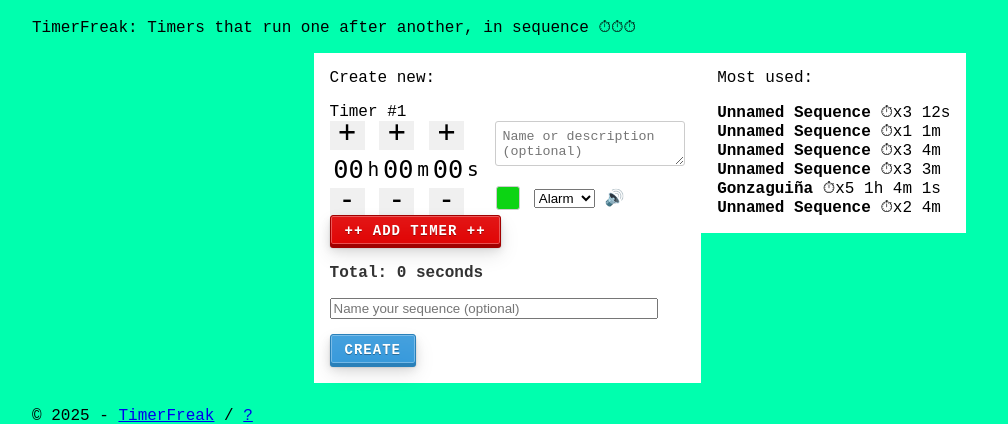
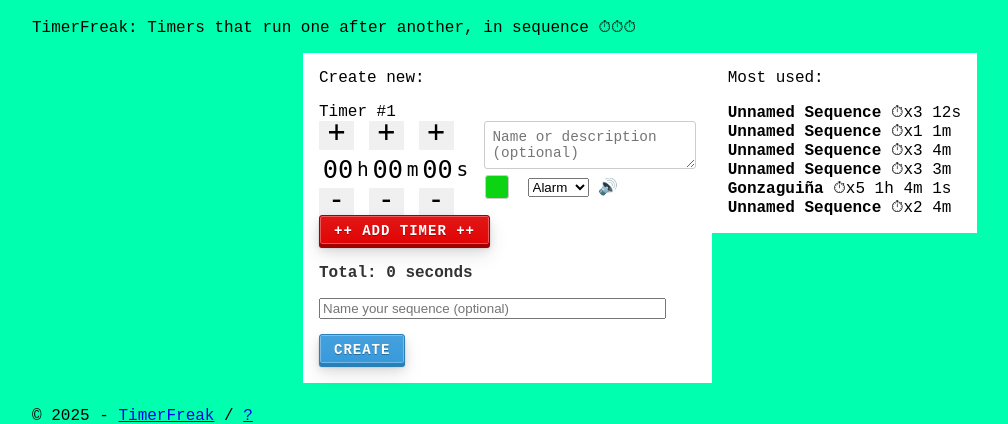
Before and after one commit to petmartino/timerfreak, a Flask app: page / in a window 1280 px wide. Shown: the top 424 px of the page, without its empty margins (0-1008 px from the left). Run offline with Flask 3, Linux system fonts and the light colour scheme.

Commit message:
Automated deploy: Thu Jun  5 08:08:23 PM CST 2025

```diff
--- a/static/style.css
+++ b/static/style.css
@@ -7,9 +7,7 @@ body {
     /* Ensures this is CSS-controlled */
     color: #000;
     padding-top: 10px;
-    padding-left: 0.5rem;
-    /* Overall page padding for small screens */
-    padding-right: 0.5rem;
+    /*padding-left: 0.5rem;*/
     box-sizing: border-box;
     /* Includes padding in element's total width */
 }
@@ -126,7 +124,7 @@ body.dark-theme #text-bottom hr {
     background-color: white;
     width: 100%; /* Default to full width for mobile */
     max-width: 480px; /* Max width on mobile if you want content not to spread too wide */
-    margin: 0 auto 1rem auto; /* Center the block on page, add margin at bottom */
+   /* margin: 0 auto 1rem auto; /* Center the block on page, add margin at bottom */
     box-sizing: border-box;
     /* Reapply padding that was on the inline style in the original HTML */
     padding: 1rem;
@@ -181,15 +179,15 @@ body.dark-theme #text-bottom hr {
 textarea[name="timer_name[]"] {
     width: 100%;            /* Fill 100% of its parent's (flex-grow:1) width */
     max-width: 100%;        /* Ensures it doesn't break out of bounds */
-    min-height: 2.5em;      /* Maintains a reasonable height */
+    min-height: 2em;      /* Maintains a reasonable height */
     height: auto;           /* Allows natural height based on content */
     resize: vertical;       /* User can only resize vertically */
     box-sizing: border-box; /* Includes padding and border in width */
-    margin-bottom: 1em;     /* Adjust as needed */
     padding: .5em;          /* Good practice for input fields */
     border: 1px solid #ccc;
-    border-radius: 3px;
-    font-family: 'Courier New', Courier, monospace;
+    border-radius: 2px;
+    font-size: .9em;
+
 }
 
 /* Ensure the table inside the second flex-item also takes full width */
@@ -332,8 +330,6 @@ textarea[name="timer_name[]"] {
     /* User can only resize vertically */
     box-sizing: border-box;
     /* Includes padding and border in width */
-    margin-bottom: 1em;
-    /* Adjust as needed */
     padding: .5em;
     /* Good practice for input fields */
     border: 1px solid #ccc;
@@ -401,13 +397,10 @@ textarea[name="timer_name[]"] {
 .timer-form {
     overflow: hidden;
     /* For animation */
+    padding-bottom: 1rem;
     transition: all 0.3s ease-out;
     /* For animation */
-    margin-bottom: 1rem;
-    /*    padding: 1rem; */
-    border: 0px solid #ccc;
-    /* Default border */
-    /* border-radius: 5px; */
+
 }
 
 /* Animation for new timers (only applies when `addTimer` is pressed) */
--- a/templates/index.html
+++ b/templates/index.html
@@ -115,8 +115,6 @@
 
                     </div>
                 </div>
-
-
                 <a href="#" class="btn-solid-3d btn-red" onclick="addTimer(event)">++ Add Timer ++</a><br>
                 <!-- Total duration displayed here -->
                 <div id="totalDurationDisplay"></div>
```
